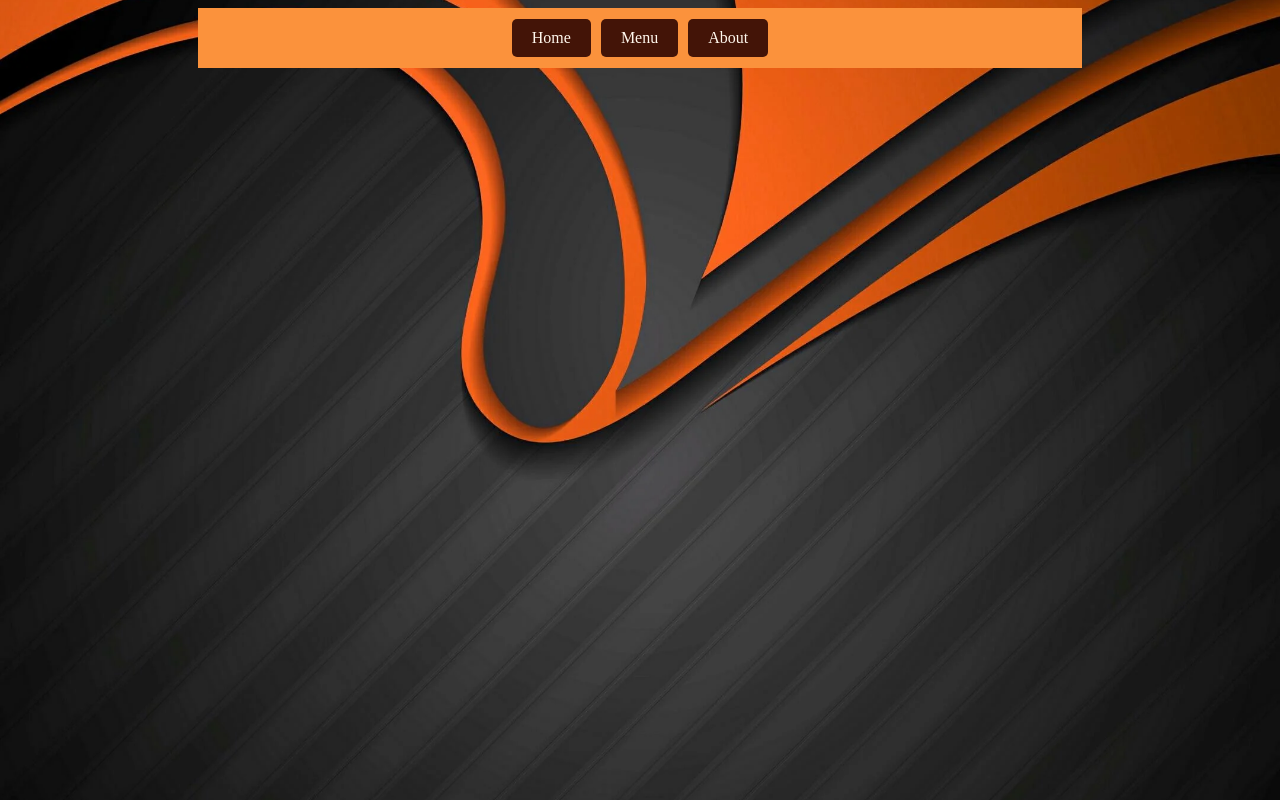
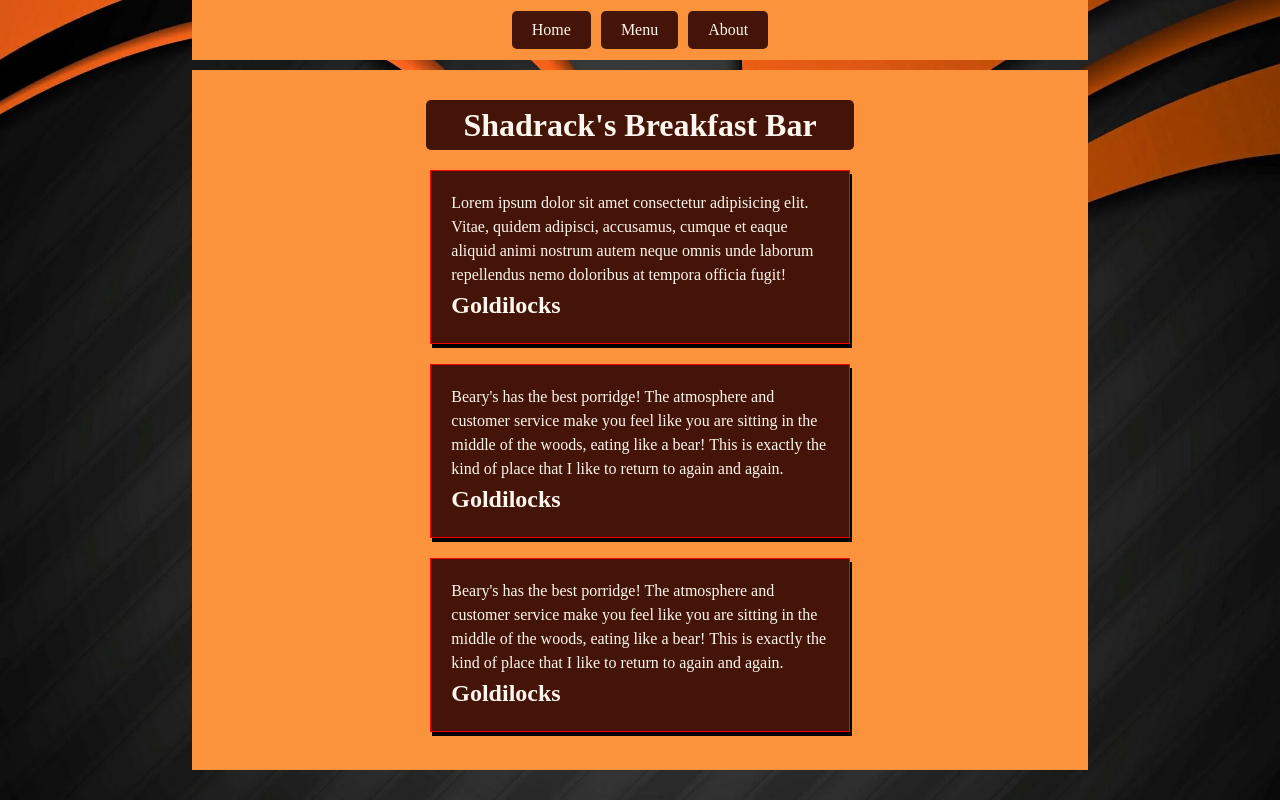
Before and after one commit to Shadrack04/odin-restaurant, a website built with webpack: page src/template.html in a window 1280 px wide. Built offline with nearby package versions, Linux system fonts and the light colour scheme.

Commit message:
create the html and css for the home page(hard coded)

```diff
--- a/src/styles/style.scss
+++ b/src/styles/style.scss
@@ -6,6 +6,12 @@ $secondary-text-color: #fff7ed;
   display: flex;
   justify-content: center;
   align-items: center;
+}
+
+* {
+  padding: 0;
+  margin: 0;
+  box-sizing: border-box;
 }
 
 body {
@@ -41,3 +47,42 @@ header {
     }
   }
 }
+
+main {
+  background-color: $primary-color;
+  width: 70%;
+  height: 700px;
+  margin: 10px auto;
+  padding: 20px;
+  .content {
+    width: 100%;
+    height: 100%;
+    .page-title {
+      @include flexCenter();
+      background-color: $second-color;
+      width: 50%;
+      height: 50px;
+      margin: 10px auto;
+      padding: 10px;
+      color: $secondary-text-color;
+      border-radius: 5px;
+    }
+    .reviews {
+
+      width: 70%;
+      margin: auto;
+      height: fit-content;
+      .review {
+        background-color: $second-color;
+        width: 70%;
+        max-height: 500px;
+        border: 1px solid red;
+        margin: 20px auto;
+        padding: 20px;
+        line-height: 1.5;
+        box-shadow: 2px 4px black;
+        color: $secondary-text-color;
+      }
+    }
+  }
+}
--- a/src/template.html
+++ b/src/template.html
@@ -13,5 +13,29 @@
       <button class="btn">About</button>
     </nav>
   </header>
+  <main>
+    <div class="content">
+      <div class="page-title">
+        <h1>Shadrack's Breakfast Bar</h1>
+      </div>
+
+      <div class="reviews">
+        <div class="review">
+          <p>Lorem ipsum dolor sit amet consectetur adipisicing elit. Vitae, quidem adipisci, accusamus, cumque et eaque aliquid animi nostrum autem neque omnis unde laborum repellendus nemo doloribus at tempora officia fugit!</p>
+          <h2>Goldilocks</h2>
+        </div>
+
+        <div class="review">
+          <p>Beary's has the best porridge! The atmosphere and customer service make you feel like you are sitting in the middle of the woods, eating like a bear! This is exactly the kind of place that I like to return to again and again.</p>
+          <h2>Goldilocks</h2>
+        </div>
+
+        <div class="review">
+          <p>Beary's has the best porridge! The atmosphere and customer service make you feel like you are sitting in the middle of the woods, eating like a bear! This is exactly the kind of place that I like to return to again and again.</p>
+          <h2>Goldilocks</h2>
+        </div>
+      </div>
+    </div>
+  </main>
 </body>
 </html>
```
Also changed, not shown: src/styles/style.css, 1 other file.
